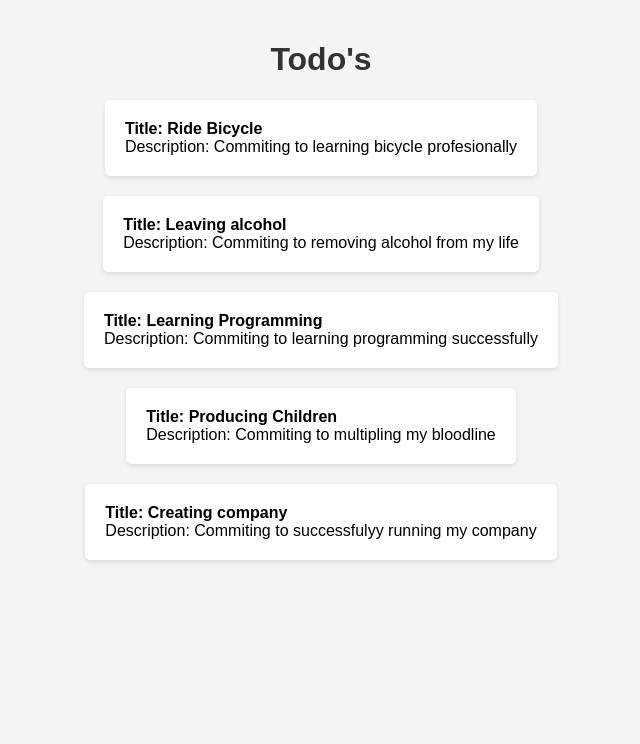
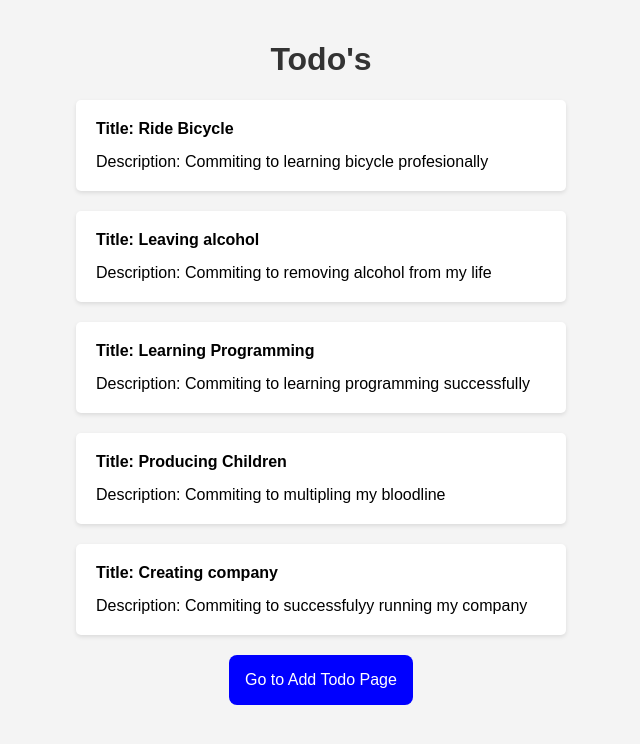
Before and after one commit to AndreaGogrichiani/TODO_APP, a Django app: page / in a window 1280 px wide. Shown: the top 744 px of the page, without its empty margins (319-959 px from the left). Run offline with Django 5.2, Linux system fonts and the light colour scheme; data comes from the database, SQL or seed files in the repository; both versions use the stored data as it was after the commit.

Commit message:
feat: button redirect from main page to add-todo page

```diff
--- a/todoproject/todoapp/templates/todoapp/home.html
+++ b/todoproject/todoapp/templates/todoapp/home.html
@@ -32,6 +32,13 @@
     .todo p:first-child {
       font-weight: bold;
     }
+    .button-34 {
+      background-color: blue;
+        color: white;
+        padding: 16px;
+        text-decoration: none;
+        border-radius: 8px;
+    }
   </style>
 </head>
 <body>
@@ -39,11 +46,12 @@
 
     <div class="todo-container">
       {% for todo in todos %}
-        <div class="todo">
+        <div class="todo" style="width:450px; display:flex; flex-direction: column; gap:15px">
           <p>Title: {{ todo.title }}</p>
           <p>Description: {{ todo.description }}</p>
         </div>
       {% endfor %}
+      <a href="{% url 'add_todo' %}" class="button-34">Go to Add Todo Page</a>
     </div>
 </body>
 </html>
--- a/todoproject/todoapp/urls.py
+++ b/todoproject/todoapp/urls.py
@@ -3,4 +3,5 @@ from django.urls import path
 
 urlpatterns = [
     path('', views.home),
+    path('add_todo/', views.add_todo, name='add_todo')
 ]
--- a/todoproject/todoapp/views.py
+++ b/todoproject/todoapp/views.py
@@ -1,8 +1,11 @@
 from django.shortcuts import render
-
+from django.http import HttpResponse
 from .models import Todo
 
 
 def home(request):
     todos = Todo.objects.all()
     return render(request, 'todoapp/home.html', {'todos': todos})
+
+def add_todo(request):
+    return HttpResponse("HI")
```
Also changed, not shown: todoproject/todoapp/templates/todoapp/add_todo.html (added, +10 -0 lines), todoproject/db.sqlite3.
